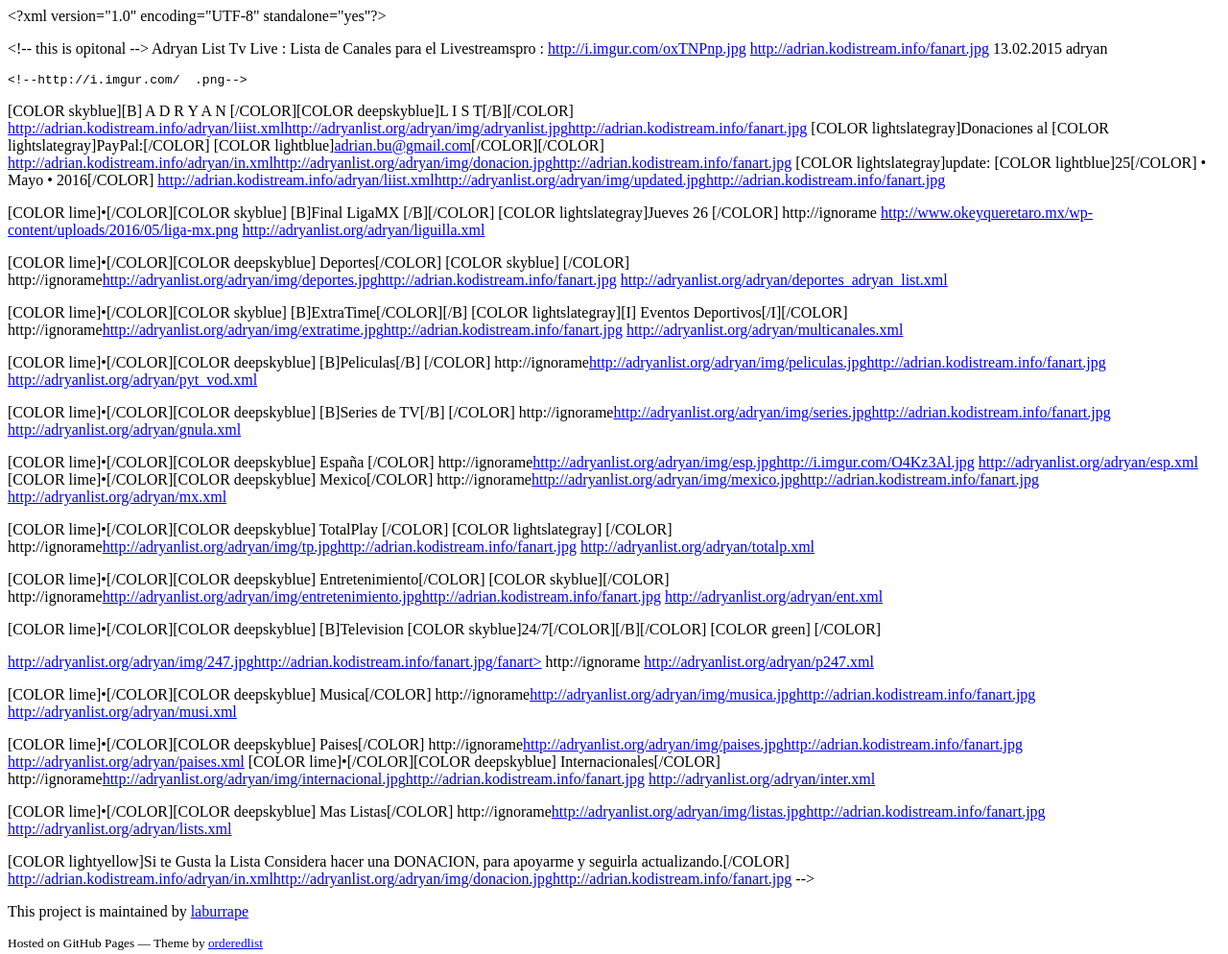
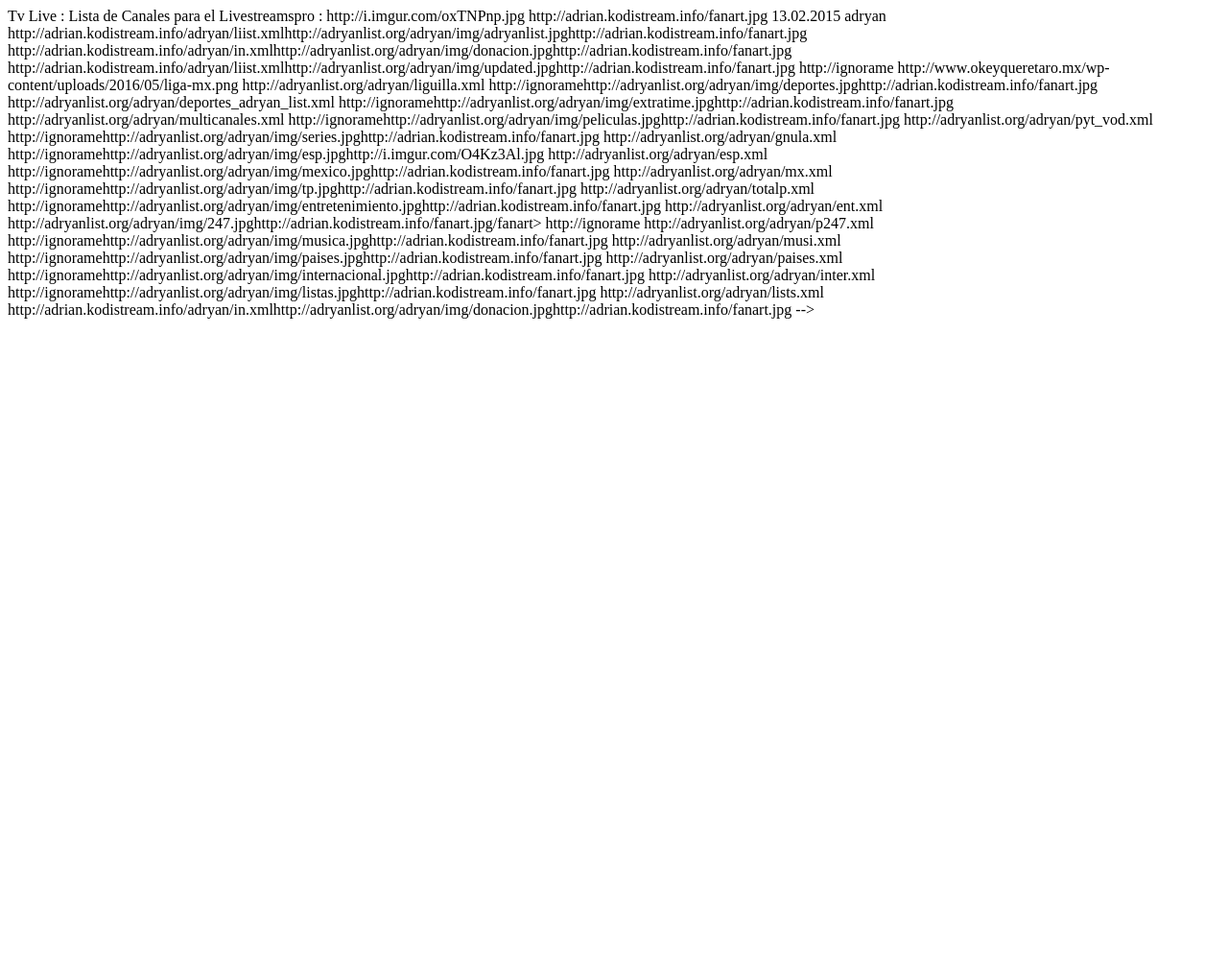
Before and after one commit to laburrape/laburralist, a plain HTML site: page burrita.html in a window 1280 px wide. Shown: the whole page at 96% size. After the commit the page ends 800 px from the top, so only its background shows below. Drawn offline with Linux system fonts and the light colour scheme.

Commit message:
Update burrita.html

```diff
--- a/burrita.html
+++ b/burrita.html
@@ -1,145 +1,324 @@
+<?xml version="1.0" encoding="UTF-8" standalone="yes"?>
 
-        <p>&lt;?xml version="1.0" encoding="UTF-8" standalone="yes"?&gt;</p>
+<!----------------------
+					BIENVENIDO  A ADRYANLIST
+
+
+					www.adryanlist.info
+
+					LISTA DE CANALES PARA KODI
 
 
 
-<p>
- &lt;!-- this is opitonal --&gt;
-      Adryan List
-      Tv Live
-      : Lista de Canales para el Livestreamspro :
-      <a href="http://i.imgur.com/oxTNPnp.jpg">http://i.imgur.com/oxTNPnp.jpg</a>
-      <a href="http://adrian.kodistream.info/fanart.jpg">http://adrian.kodistream.info/fanart.jpg</a>
-      13.02.2015
-      adryan
-    </p>
-
-<pre><code>&lt;!--http://i.imgur.com/  .png--&gt;
-</code></pre>
-
-<p>
-              [COLOR skyblue][B]    A D R Y A N [/COLOR][COLOR deepskyblue]L I S T[/B][/COLOR]
-<a href="http://adrian.kodistream.info/adryan/liist.xml">http://adrian.kodistream.info/adryan/liist.xml</a><a href="http://adryanlist.org/adryan/img/adryanlist.jpg">http://adryanlist.org/adryan/img/adryanlist.jpg</a><a href="http://adrian.kodistream.info/fanart.jpg">http://adrian.kodistream.info/fanart.jpg</a>
 
 
-[COLOR lightslategray]Donaciones al [COLOR lightslategray]PayPal:[/COLOR] [COLOR lightblue]<a href="mailto:adrian.bu@gmail.com">adrian.bu@gmail.com</a>[/COLOR][/COLOR]
-<a href="http://adrian.kodistream.info/adryan/in.xml">http://adrian.kodistream.info/adryan/in.xml</a><a href="http://adryanlist.org/adryan/img/donacion.jpg">http://adryanlist.org/adryan/img/donacion.jpg</a><a href="http://adrian.kodistream.info/fanart.jpg">http://adrian.kodistream.info/fanart.jpg</a>
-
-
-            [COLOR lightslategray]update: [COLOR lightblue]25[/COLOR] • Mayo • 2016[/COLOR]
-<a href="http://adrian.kodistream.info/adryan/liist.xml">http://adrian.kodistream.info/adryan/liist.xml</a><a href="http://adryanlist.org/adryan/img/updated.jpg">http://adryanlist.org/adryan/img/updated.jpg</a><a href="http://adrian.kodistream.info/fanart.jpg">http://adrian.kodistream.info/fanart.jpg</a>
-</p>
+					1. instalar el Addon AdryanList
+						Descargar: http://addon.adryanlist.info
+						Mirror Mediafire: http://bit.ly/addon-adryanlist
+					2.- tambien puedes buscar el addon RobinHood  o Livestreamspro
+						2.1: en el Livestreamspro agregar la url http://adryanlist.info
+					3.- Disfrutar !
 
 
 
-<p>
-[COLOR lime]•[/COLOR][COLOR skyblue]  [B]Final LigaMX [/B][/COLOR] [COLOR lightslategray]Jueves 26 [/COLOR]
-http://ignorame
-<a href="http://www.okeyqueretaro.mx/wp-content/uploads/2016/05/liga-mx.png">http://www.okeyqueretaro.mx/wp-content/uploads/2016/05/liga-mx.png</a>
-<a href="http://adryanlist.org/adryan/liguilla.xml">http://adryanlist.org/adryan/liguilla.xml</a>
-</p>
+					PARA QUE LA LISTA SIGA ACTIVA , APOYAME INVITANDOME UN CAFE
 
-<p>
-[COLOR lime]•[/COLOR][COLOR deepskyblue]  Deportes[/COLOR] [COLOR skyblue] [/COLOR]
-http://ignorame<a href="http://adryanlist.org/adryan/img/deportes.jpg">http://adryanlist.org/adryan/img/deportes.jpg</a><a href="http://adrian.kodistream.info/fanart.jpg">http://adrian.kodistream.info/fanart.jpg</a>
-<a href="http://adryanlist.org/adryan/deportes_adryan_list.xml">http://adryanlist.org/adryan/deportes_adryan_list.xml</a>
-</p>
-
-<p>
-[COLOR lime]•[/COLOR][COLOR skyblue]  [B]ExtraTime[/COLOR][/B] [COLOR lightslategray][I]  Eventos Deportivos[/I][/COLOR]
-http://ignorame<a href="http://adryanlist.org/adryan/img/extratime.jpg">http://adryanlist.org/adryan/img/extratime.jpg</a><a href="http://adrian.kodistream.info/fanart.jpg">http://adrian.kodistream.info/fanart.jpg</a>
-<a href="http://adryanlist.org/adryan/multicanales.xml">http://adryanlist.org/adryan/multicanales.xml</a>
-</p>
-
-<p>
-[COLOR lime]•[/COLOR][COLOR deepskyblue]  [B]Peliculas[/B] [/COLOR]
-http://ignorame<a href="http://adryanlist.org/adryan/img/peliculas.jpg">http://adryanlist.org/adryan/img/peliculas.jpg</a><a href="http://adrian.kodistream.info/fanart.jpg">http://adrian.kodistream.info/fanart.jpg</a>
-<a href="http://adryanlist.org/adryan/pyt_vod.xml">http://adryanlist.org/adryan/pyt_vod.xml</a>
-</p>
-
-<p>
-[COLOR lime]•[/COLOR][COLOR deepskyblue]  [B]Series de TV[/B] [/COLOR]
-http://ignorame<a href="http://adryanlist.org/adryan/img/series.jpg">http://adryanlist.org/adryan/img/series.jpg</a><a href="http://adrian.kodistream.info/fanart.jpg">http://adrian.kodistream.info/fanart.jpg</a>
-<a href="http://adryanlist.org/adryan/gnula.xml">http://adryanlist.org/adryan/gnula.xml</a>
-</p>
-
-<p>
-[COLOR lime]•[/COLOR][COLOR deepskyblue]  España [/COLOR]
-http://ignorame<a href="http://adryanlist.org/adryan/img/esp.jpg">http://adryanlist.org/adryan/img/esp.jpg</a><a href="http://i.imgur.com/O4Kz3Al.jpg">http://i.imgur.com/O4Kz3Al.jpg</a>
-<a href="http://adryanlist.org/adryan/esp.xml">http://adryanlist.org/adryan/esp.xml</a>
+					A TRAVES DE UNA DONACION POR PAYPAL
 
 
-[COLOR lime]•[/COLOR][COLOR deepskyblue]  Mexico[/COLOR]
-http://ignorame<a href="http://adryanlist.org/adryan/img/mexico.jpg">http://adryanlist.org/adryan/img/mexico.jpg</a><a href="http://adrian.kodistream.info/fanart.jpg">http://adrian.kodistream.info/fanart.jpg</a>
-<a href="http://adryanlist.org/adryan/mx.xml">http://adryanlist.org/adryan/mx.xml</a>
-</p>
+					a la cuenta adrian.bu@gmail.com
 
 
 
-<p>
-[COLOR lime]•[/COLOR][COLOR deepskyblue]  TotalPlay    [/COLOR] [COLOR lightslategray] [/COLOR]
-http://ignorame<a href="http://adryanlist.org/adryan/img/tp.jpg">http://adryanlist.org/adryan/img/tp.jpg</a><a href="http://adrian.kodistream.info/fanart.jpg">http://adrian.kodistream.info/fanart.jpg</a>
-<a href="http://adryanlist.org/adryan/totalp.xml">http://adryanlist.org/adryan/totalp.xml</a>
-</p>
-
-<p>
-[COLOR lime]•[/COLOR][COLOR deepskyblue]  Entretenimiento[/COLOR]  [COLOR skyblue][/COLOR]
-http://ignorame<a href="http://adryanlist.org/adryan/img/entretenimiento.jpg">http://adryanlist.org/adryan/img/entretenimiento.jpg</a><a href="http://adrian.kodistream.info/fanart.jpg">http://adrian.kodistream.info/fanart.jpg</a>
-<a href="http://adryanlist.org/adryan/ent.xml">http://adryanlist.org/adryan/ent.xml</a>
-</p>
-
-<p>
-[COLOR lime]•[/COLOR][COLOR deepskyblue]  [B]Television [COLOR skyblue]24/7[/COLOR][/B][/COLOR] [COLOR green] [/COLOR]</p>
 
 
 
-<p><a href="http://adryanlist.org/adryan/img/247.jpg">http://adryanlist.org/adryan/img/247.jpg</a><a href="http://adrian.kodistream.info/fanart.jpg/fanart%3E">http://adrian.kodistream.info/fanart.jpg/fanart&gt;</a>
-http://ignorame
-<a href="http://adryanlist.org/adryan/p247.xml">http://adryanlist.org/adryan/p247.xml</a></p>
-
-<p></p>
-
-<p>
-[COLOR lime]•[/COLOR][COLOR deepskyblue]  Musica[/COLOR]
-http://ignorame<a href="http://adryanlist.org/adryan/img/musica.jpg">http://adryanlist.org/adryan/img/musica.jpg</a><a href="http://adrian.kodistream.info/fanart.jpg">http://adrian.kodistream.info/fanart.jpg</a>
-<a href="http://adryanlist.org/adryan/musi.xml">http://adryanlist.org/adryan/musi.xml</a>
-</p>
 
 
 
-<p>
-[COLOR lime]•[/COLOR][COLOR deepskyblue]  Paises[/COLOR]
-http://ignorame<a href="http://adryanlist.org/adryan/img/paises.jpg">http://adryanlist.org/adryan/img/paises.jpg</a><a href="http://adrian.kodistream.info/fanart.jpg">http://adrian.kodistream.info/fanart.jpg</a>
-<a href="http://adryanlist.org/adryan/paises.xml">http://adryanlist.org/adryan/paises.xml</a>
-
-
-[COLOR lime]•[/COLOR][COLOR deepskyblue]  Internacionales[/COLOR]
-http://ignorame<a href="http://adryanlist.org/adryan/img/internacional.jpg">http://adryanlist.org/adryan/img/internacional.jpg</a><a href="http://adrian.kodistream.info/fanart.jpg">http://adrian.kodistream.info/fanart.jpg</a>
-<a href="http://adryanlist.org/adryan/inter.xml">http://adryanlist.org/adryan/inter.xml</a>
-</p>
-
-<p>
-[COLOR lime]•[/COLOR][COLOR deepskyblue]  Mas Listas[/COLOR]
-http://ignorame<a href="http://adryanlist.org/adryan/img/listas.jpg">http://adryanlist.org/adryan/img/listas.jpg</a><a href="http://adrian.kodistream.info/fanart.jpg">http://adrian.kodistream.info/fanart.jpg</a>
-<a href="http://adryanlist.org/adryan/lists.xml">http://adryanlist.org/adryan/lists.xml</a>
-</p>
 
 
 
-<p>
-[COLOR lightyellow]Si te Gusta la Lista Considera hacer una DONACION, para apoyarme y seguirla actualizando.[/COLOR]
-<a href="http://adrian.kodistream.info/adryan/in.xml">http://adrian.kodistream.info/adryan/in.xml</a><a href="http://adryanlist.org/adryan/img/donacion.jpg">http://adryanlist.org/adryan/img/donacion.jpg</a><a href="http://adrian.kodistream.info/fanart.jpg">http://adrian.kodistream.info/fanart.jpg</a>
 
---&gt; </p>
 
-<p></p>
-      </section>
-      <footer>
-        <p>This project is maintained by <a href="https://github.com/laburrape">laburrape</a></p>
-        <p><small>Hosted on GitHub Pages &mdash; Theme by <a href="https://github.com/orderedlist">orderedlist</a></small></p>
-      </footer>
-    </div>
-    <script src="javascripts/scale.fix.js"></script>
 
-  </body>
-</html>
+					AYUDA  , SOPORTE, QUEJAS Y SUGERENCIAS
+
+
+
+					twitter: @adryan
+					fb: adrian.bu
+					whatsapp / line / Telegram / +521 462 123 35 81
+
+
+
+
+					http://blog.adryanlist.info
+-->
+
+
+
+<items>
+<items_info> <!-- this is opitonal -->
+      <title>Adryan List </title>
+      <genre>Tv Live</genre>
+      <description>: Lista de Canales para el Livestreamspro :</description>
+      <thumbnail>http://i.imgur.com/oxTNPnp.jpg</thumbnail>
+      <fanart>http://adrian.kodistream.info/fanart.jpg</fanart>
+      <date>13.02.2015</date>
+      <cwhiteits>adryan</cwhiteits>
+    </items_info>
+
+
+	<!--http://i.imgur.com/  .png-->
+
+
+
+
+
+
+
+
+
+
+<item>
+<title>              [COLOR skyblue][B]    A D R Y A N [/COLOR][COLOR deepskyblue]L I S T[/B][/COLOR]   </title>
+<link>http://adrian.kodistream.info/adryan/liist.xml</link><thumbnail>http://adryanlist.org/adryan/img/adryanlist.jpg</thumbnail><fanart>http://adrian.kodistream.info/fanart.jpg</fanart>
+</item>
+<item>
+<title>[COLOR lightslategray]Donaciones al [COLOR lightslategray]PayPal:[/COLOR] [COLOR lightblue]adrian.bu@gmail.com[/COLOR][/COLOR]</title>
+<link>http://adrian.kodistream.info/adryan/in.xml</link><thumbnail>http://adryanlist.org/adryan/img/donacion.jpg</thumbnail><fanart>http://adrian.kodistream.info/fanart.jpg</fanart>
+</item>
+<item>
+<title>            [COLOR lightslategray]update: [COLOR lightblue]25[/COLOR] • Mayo • 2016[/COLOR]      </title>
+<link>http://adrian.kodistream.info/adryan/liist.xml</link><thumbnail>http://adryanlist.org/adryan/img/updated.jpg</thumbnail><fanart>http://adrian.kodistream.info/fanart.jpg</fanart>
+</item>
+
+
+
+
+
+
+
+
+
+
+
+
+
+
+
+
+
+<!--
+<item>
+<title>[COLOR lime]•[/COLOR][COLOR skyblue]  [B]GAME OF THRONES [/B][/COLOR] [COLOR lightslategray]CAPITULO 6 [/COLOR]</title>
+<link>http://ignorame</link>
+<thumbnail>http://orig09.deviantart.net/88ce/f/2013/081/7/a/game_of_thrones___poster_by_kc_eazyworld-d5yunum.jpg</thumbnail>
+<externallink>http://adryanlist.org/adryan/evento.xml</externallink>
+</item>
+
+<item>
+<title>[COLOR lime]•[/COLOR][COLOR skyblue]  [B]Final UEFA Champions League[/COLOR][/B][COLOR lightslategray][I] Real Madrid vs Atletico de Madrid[/I][/COLOR]</title>
+<link>http://ignorame</link><thumbnail>http://adryanlist.org/adryan/img/uefa.jpg</thumbnail><fanart>http://adrian.kodistream.info/fanart.jpg</fanart>
+<externallink>http://adryanlist.org/adryan/multicanales.xml</externallink>
+</item>
+-->
+
+<item>
+<title>[COLOR lime]•[/COLOR][COLOR skyblue]  [B]Final LigaMX [/B][/COLOR] [COLOR lightslategray]Jueves 26 [/COLOR]</title>
+<link>http://ignorame</link>
+<thumbnail>http://www.okeyqueretaro.mx/wp-content/uploads/2016/05/liga-mx.png</thumbnail>
+<externallink>http://adryanlist.org/adryan/liguilla.xml</externallink>
+</item>
+
+
+<item>
+<title>[COLOR lime]•[/COLOR][COLOR deepskyblue]  Deportes[/COLOR] [COLOR skyblue] [/COLOR]</title>
+<link>http://ignorame</link><thumbnail>http://adryanlist.org/adryan/img/deportes.jpg</thumbnail><fanart>http://adrian.kodistream.info/fanart.jpg</fanart>
+<externallink>http://adryanlist.org/adryan/deportes_adryan_list.xml</externallink>
+</item>
+
+<item>
+<title>[COLOR lime]•[/COLOR][COLOR skyblue]  [B]ExtraTime[/COLOR][/B] [COLOR lightslategray][I]  Eventos Deportivos[/I][/COLOR]</title>
+<link>http://ignorame</link><thumbnail>http://adryanlist.org/adryan/img/extratime.jpg</thumbnail><fanart>http://adrian.kodistream.info/fanart.jpg</fanart>
+<externallink>http://adryanlist.org/adryan/multicanales.xml</externallink>
+</item>
+
+<item>
+<title>[COLOR lime]•[/COLOR][COLOR deepskyblue]  [B]Peliculas[/B] [/COLOR]</title>
+<link>http://ignorame</link><thumbnail>http://adryanlist.org/adryan/img/peliculas.jpg</thumbnail><fanart>http://adrian.kodistream.info/fanart.jpg</fanart>
+<externallink>http://adryanlist.org/adryan/pyt_vod.xml</externallink>
+</item>
+
+
+<item>
+<title>[COLOR lime]•[/COLOR][COLOR deepskyblue]  [B]Series de TV[/B] [/COLOR]</title>
+<link>http://ignorame</link><thumbnail>http://adryanlist.org/adryan/img/series.jpg</thumbnail><fanart>http://adrian.kodistream.info/fanart.jpg</fanart>
+<externallink>http://adryanlist.org/adryan/gnula.xml</externallink>
+</item>
+
+
+<item>
+<title>[COLOR lime]•[/COLOR][COLOR deepskyblue]  España [/COLOR]</title>
+<link>http://ignorame</link><thumbnail>http://adryanlist.org/adryan/img/esp.jpg</thumbnail><fanart>http://i.imgur.com/O4Kz3Al.jpg</fanart>
+<externallink>http://adryanlist.org/adryan/esp.xml</externallink>
+</item>
+<item>
+<title>[COLOR lime]•[/COLOR][COLOR deepskyblue]  Mexico[/COLOR] </title>
+<link>http://ignorame</link><thumbnail>http://adryanlist.org/adryan/img/mexico.jpg</thumbnail><fanart>http://adrian.kodistream.info/fanart.jpg</fanart>
+<externallink>http://adryanlist.org/adryan/mx.xml</externallink>
+</item>
+
+
+
+<!--
+<item>
+<title>[COLOR lime]•[/COLOR][COLOR deepskyblue]  IPTV[B]+[/B]   [/COLOR] [COLOR skyblue][/COLOR]  </title>
+<link>http://ignorame</link><thumbnail>http://i.imgur.com/oxTNPnp.jpg</thumbnail><fanart>http://adrian.kodistream.info/fanart.jpg</fanart>
+<externallink>http://adrian.kodistream.info/adryan/iptv.m3u</externallink>
+</item>
+
+
+<item>
+<title>[COLOR lime]•[/COLOR][COLOR deepskyblue]  IPTV[B]Canales[/B]   [/COLOR] [COLOR skyblue][/COLOR]  </title>
+<link>$doregex[makelist]</link>
+<regex>
+<name>makelist</name>
+<listrepeat><![CDATA[
+<item>
+<title>[COLOR white][/COLOR][COLOR lime][makelist.param1][/COLOR]</title>
+<link>http://iptvcanales.com/xw/canales/canal1.m3u8?canal=[makelist.param2]&amp;profile=3|Referer=http://iptvcanales.com/hls/grindplayer/flashlsOSMF.swf</link>
+<thumbnail>[makelist.param3]</thumbnail>
+</item>
+]]></listrepeat>
+<expres>canal=(.*?)&[\w\W\s]{0,4}n_canal=(.*?)"[\w\W\s]{0,6}src="(.*?)"</expres>
+<page>http://iptvcanales.com</page>
+<referer></referer>
+<cookieJar></cookieJar>
+</regex>
+</item>
+
+
+-->
+
+<item>
+<title>[COLOR lime]•[/COLOR][COLOR deepskyblue]  TotalPlay    [/COLOR] [COLOR lightslategray] [/COLOR]  </title>
+<link>http://ignorame</link><thumbnail>http://adryanlist.org/adryan/img/tp.jpg</thumbnail><fanart>http://adrian.kodistream.info/fanart.jpg</fanart>
+<externallink>http://adryanlist.org/adryan/totalp.xml</externallink>
+</item>
+
+<item>
+<title>[COLOR lime]•[/COLOR][COLOR deepskyblue]  Entretenimiento[/COLOR]  [COLOR skyblue][/COLOR]  </title>
+<link>http://ignorame</link><thumbnail>http://adryanlist.org/adryan/img/entretenimiento.jpg</thumbnail><fanart>http://adrian.kodistream.info/fanart.jpg</fanart>
+<externallink>http://adryanlist.org/adryan/ent.xml</externallink>
+</item>
+
+
+
+<item>
+<title>[COLOR lime]•[/COLOR][COLOR deepskyblue]  [B]Television [COLOR skyblue]24/7[/COLOR][/B][/COLOR] [COLOR green] [/COLOR]</title>
+<!--  <link>$doregex[makelist]</link>
+<regex>
+<name>makelist</name>
+<listrepeat><![CDATA[
+<item>
+			<title>[makelist.param2]</title>
+			<link>rtmp://$doregex[getserver]/live?$doregex[clearCode] playpath=live_[makelist.param1] live=1 timeout=20</link>
+			<regex>
+			<name>clearCode</name>
+			<expres>$pyFunction:'$doregex[getencoded]'.replace("0m0","").replace("0n0","")</expres>
+			<page></page>
+			</regex>
+			<regex>
+			<name>getencoded</name>
+			<expres>:mvnkey-(.*)</expres>
+			<page>$doregex[getUrl]</page>
+			</regex>
+			<regex>
+			<name>getserver</name>
+			<expres>(.*?);</expres>
+			<page>$doregex[getUrl]</page>
+			</regex>
+			<regex>
+			<name>getUrl</name>
+			<expres>(.*)</expres>
+			<page>http://mvn.vaughnsoft.net/video/edge/live_[makelist.param1]$doregex[gettime]-$doregex[gettime].33434</page>
+			</regex>
+			<regex>
+			<name>gettime</name>
+			<expres>$pyFunction:str(int(round(time.time() * 1000)))</expres>
+			<page></page>
+			</regex>
+			<thumbnail>http://cdn.vaughnsoft.com/vaughnsoft/vaughn/img_profiles/[makelist.param2]_320.jpg</thumbnail></item>
+]]></listrepeat>
+<expres>a href="/(.*?)"[\w\W\s]{0,22}browseTxt">(.*?)<</expres>
+<page>http://vaughnlive.tv/browse/espanol</page>
+<agent>Mozilla/5.0 (iPhone; U; CPU iPhone OS 4_2_1 like Mac OS X; en-us) AppleWebKit/533.17.9 (KHTML, like Gecko) Version/5.0.2 Mobile/8C148 Safari/6533.18.5</agent>
+<referer></referer>
+<cookieJar></cookieJar>
+</regex>-->
+<thumbnail>http://adryanlist.org/adryan/img/247.jpg</thumbnail><fanart>http://adrian.kodistream.info/fanart.jpg/fanart>
+<link>http://ignorame</link>
+<externallink>http://adryanlist.org/adryan/p247.xml</externallink>
+
+</item>
+
+
+
+<item>
+<title>[COLOR lime]•[/COLOR][COLOR deepskyblue]  Musica[/COLOR]</title>
+<link>http://ignorame</link><thumbnail>http://adryanlist.org/adryan/img/musica.jpg</thumbnail><fanart>http://adrian.kodistream.info/fanart.jpg</fanart>
+<externallink>http://adryanlist.org/adryan/musi.xml</externallink>
+</item>
+<!--
+
+<item>
+<title>[COLOR red]•[/COLOR][COLOR gray]  Stalker   [/COLOR][COLOR gray][Offline][/COLOR] </title>
+<link>http://ignorame</link><thumbnail>http://i.imgur.com/oxTNPnp.jpg</thumbnail><fanart>http://adrian.kodistream.info/fanart.jpg</fanart>
+<externallink>http://adryanlist.org/adryan/nescafe.xml</externallink>
+</item>
+
+
+-->
+
+
+
+<item>
+<title>[COLOR lime]•[/COLOR][COLOR deepskyblue]  Paises[/COLOR]</title>
+<link>http://ignorame</link><thumbnail>http://adryanlist.org/adryan/img/paises.jpg</thumbnail><fanart>http://adrian.kodistream.info/fanart.jpg</fanart>
+<externallink>http://adryanlist.org/adryan/paises.xml</externallink>
+</item>
+<item>
+<title>[COLOR lime]•[/COLOR][COLOR deepskyblue]  Internacionales[/COLOR] </title>
+<link>http://ignorame</link><thumbnail>http://adryanlist.org/adryan/img/internacional.jpg</thumbnail><fanart>http://adrian.kodistream.info/fanart.jpg</fanart>
+<externallink>http://adryanlist.org/adryan/inter.xml</externallink>
+</item>
+
+
+<item>
+<title>[COLOR lime]•[/COLOR][COLOR deepskyblue]  Mas Listas[/COLOR]</title>
+<link>http://ignorame</link><thumbnail>http://adryanlist.org/adryan/img/listas.jpg</thumbnail><fanart>http://adrian.kodistream.info/fanart.jpg</fanart>
+<externallink>http://adryanlist.org/adryan/lists.xml</externallink>
+</item>
+
+<!--
+
+<item>
+<title>[COLOR gray]•[/COLOR][COLOR silver]  [B]AloFlix [/B]  [/COLOR] [COLOR skyblue] [Cerrado - OFFLINE][/COLOR]  </title>
+<link>http://ignora.me</link>
+<externallink>http://adryanlist.org/</externallink>
+<fanart>http://fotonin.com/data_images/out/5/776482-cool-movie-wallpaper.jpg</fanart>
+<thumbnail>http://adryanlist.org/adryan/img/aloflix.jpg</thumbnail>
+<info></info>
+</item>
+-->
+
+
+<item>
+<title>[COLOR lightyellow]Si te Gusta la Lista Considera hacer una DONACION, para apoyarme y seguirla actualizando.[/COLOR]</title>
+<link>http://adrian.kodistream.info/adryan/in.xml</link><thumbnail>http://adryanlist.org/adryan/img/donacion.jpg</thumbnail><fanart>http://adrian.kodistream.info/fanart.jpg</fanart>
+</item>
+-->
+
+</items>
```
